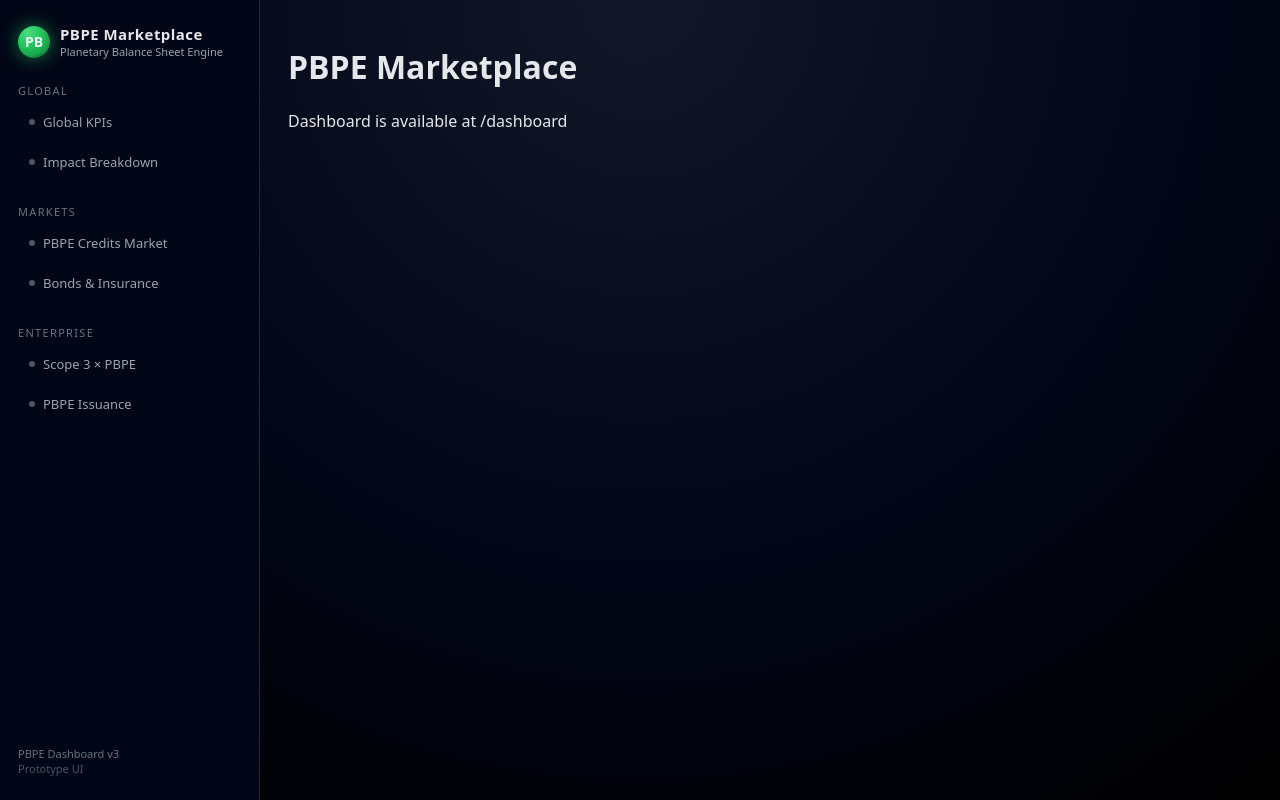
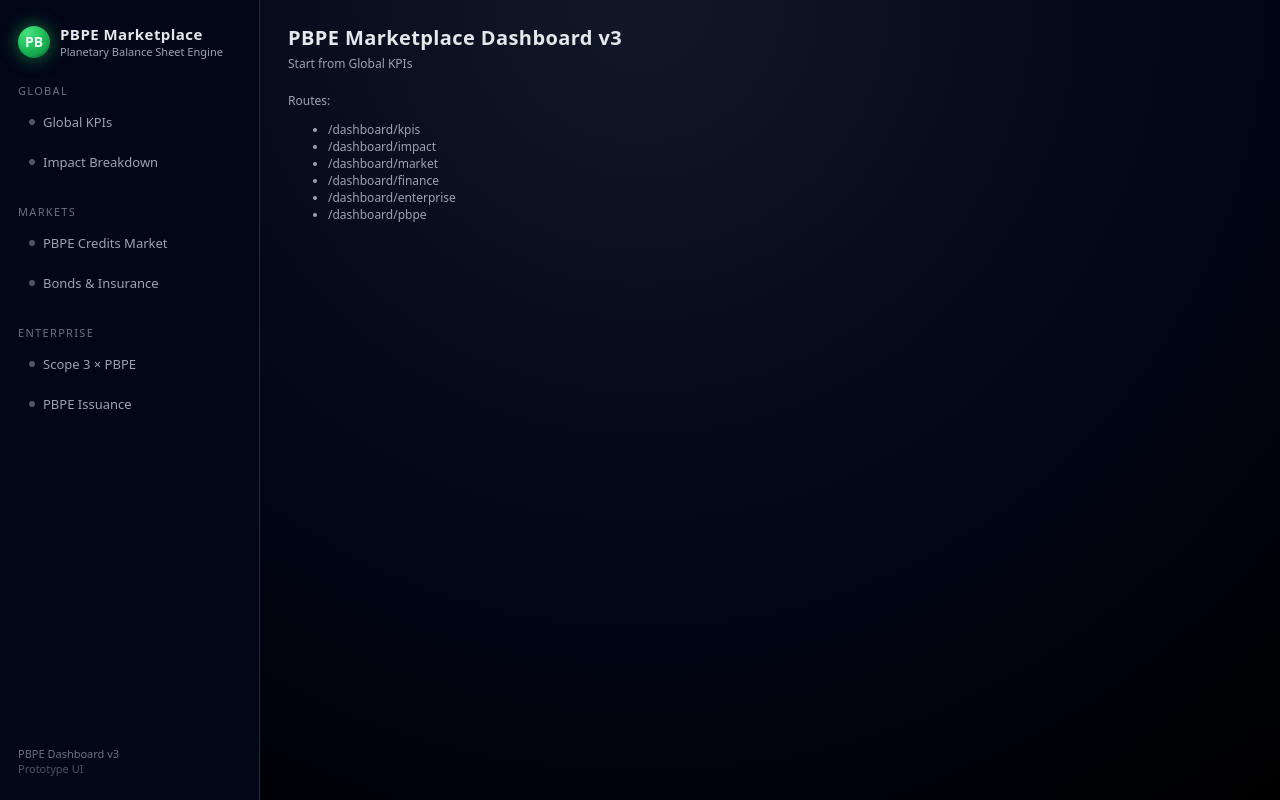
Before and after one commit to shimojok/PBPE-Marketplace, a Next.js app in the folder frontend/: page / in a window 1280 px wide. Built offline with nearby package versions, Linux system fonts and the light colour scheme.

Commit message:
Update Home component with new dashboard layout

```diff
--- a/frontend/pages/index.tsx
+++ b/frontend/pages/index.tsx
@@ -1,8 +1,21 @@
 export default function Home() {
   return (
-    <div>
-      <h1>PBPE Marketplace</h1>
-      <p>Dashboard is available at /dashboard</p>
+    <div className="main-title-block">
+      <div className="main-title">PBPE Marketplace Dashboard v3</div>
+      <div className="main-subtitle">
+        Start from <a href="/dashboard/kpis">Global KPIs</a>
+      </div>
+      <div style={{ marginTop: 16, fontSize: 12, color: '#9ca3af' }}>
+        Routes:
+        <ul>
+          <li>/dashboard/kpis</li>
+          <li>/dashboard/impact</li>
+          <li>/dashboard/market</li>
+          <li>/dashboard/finance</li>
+          <li>/dashboard/enterprise</li>
+          <li>/dashboard/pbpe</li>
+        </ul>
+      </div>
     </div>
   )
 }
```
